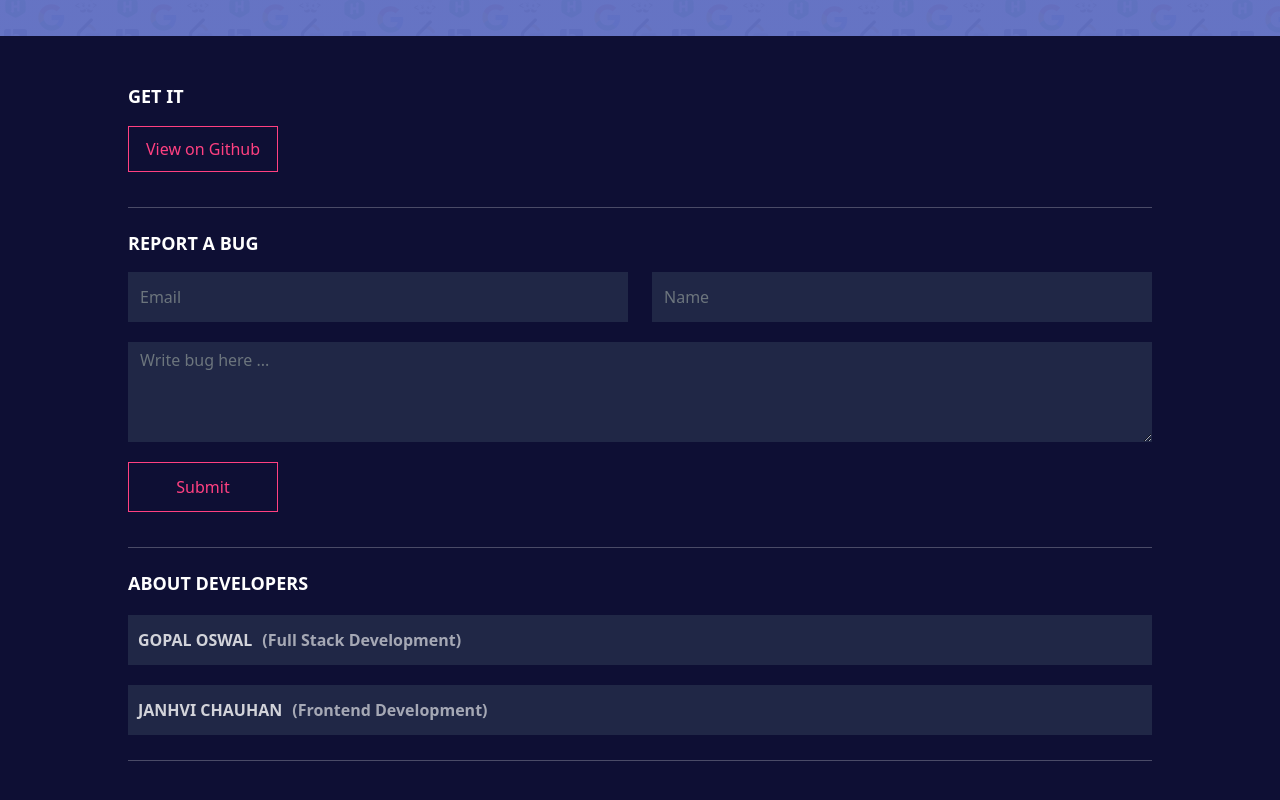
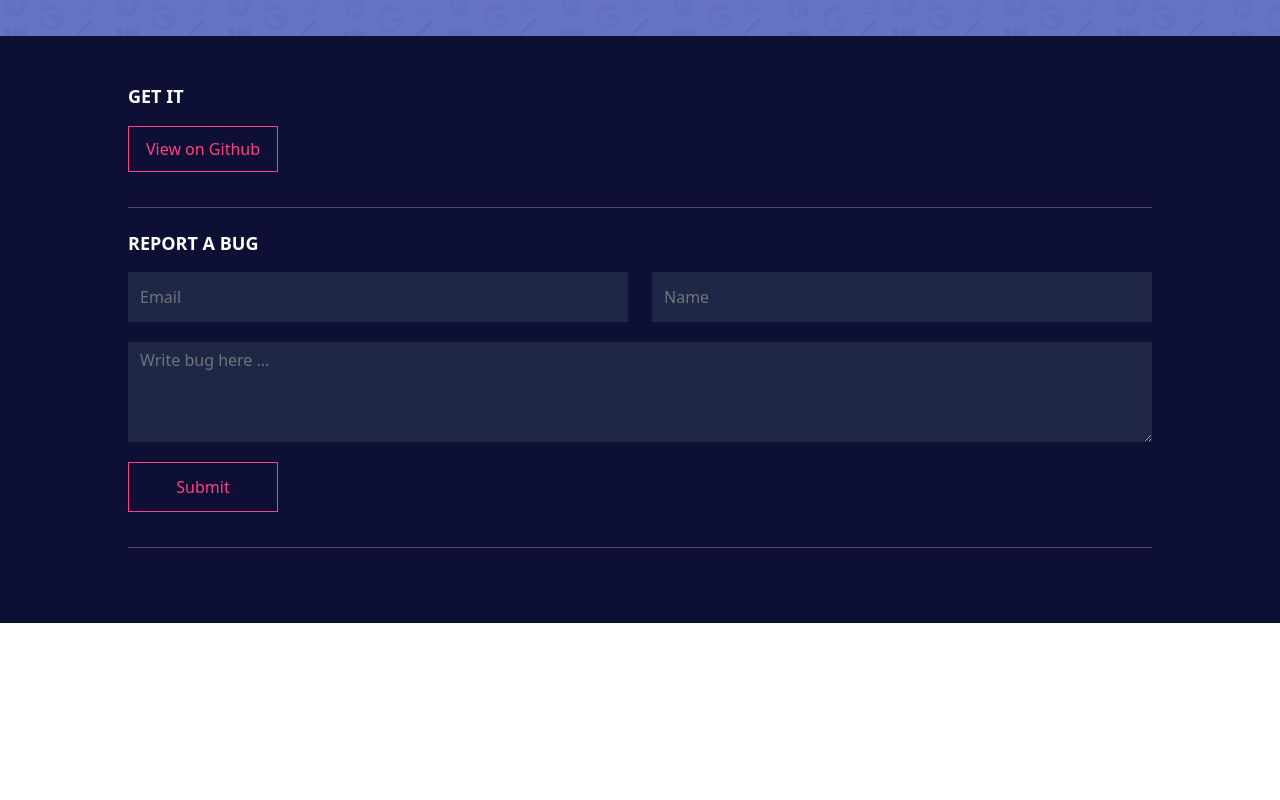
Before and after one commit to oswalgopal/snitcher-web, a React (Create React App) app: page / in a window 1280 px wide. Shown: the part 1050-1850 px from the top of the page. After the commit the page ends 1673 px from the top, so only its background shows below. Built offline with nearby package versions, Linux system fonts and the light colour scheme; no server answers.

Commit message:
bug fixes

```diff
--- a/src/components/footer/FooterComponent.js
+++ b/src/components/footer/FooterComponent.js
@@ -61,21 +61,21 @@ const FooterComponent = () => {
                     <input className="btn btn-primary" type="submit" value="Submit"/>
             </form>
             <hr/>
-            <h3 className={"footerHeading"}>
-                about developers
-            </h3>
-            <p className="text">
-                Gopal Oswal
-                <span> (Full stack Development) </span>
-                {/*<a href="http://oswalgopal.github.io/">oswalgopal.github.io</a>*/}
-            </p>
-            <p className="text">
-                Janhvi Chauhan
-                <span>
-                    (Frontend Development)
-                </span>
-            </p>
-            <hr/>
+            {/*<h3 className={"footerHeading"}>*/}
+            {/*    about developers*/}
+            {/*</h3>*/}
+            {/*<p className="text">*/}
+            {/*    Gopal Oswal*/}
+            {/*    <span> (Full stack Development) </span>*/}
+            {/*    /!*<a href="http://oswalgopal.github.io/">oswalgopal.github.io</a>*!/*/}
+            {/*</p>*/}
+            {/*<p className="text">*/}
+            {/*    Janhvi Chauhan*/}
+            {/*    <span>*/}
+            {/*        (Frontend Development)*/}
+            {/*    </span>*/}
+            {/*</p>*/}
+            {/*<hr/>*/}
         </footer>
 );
 };
```
